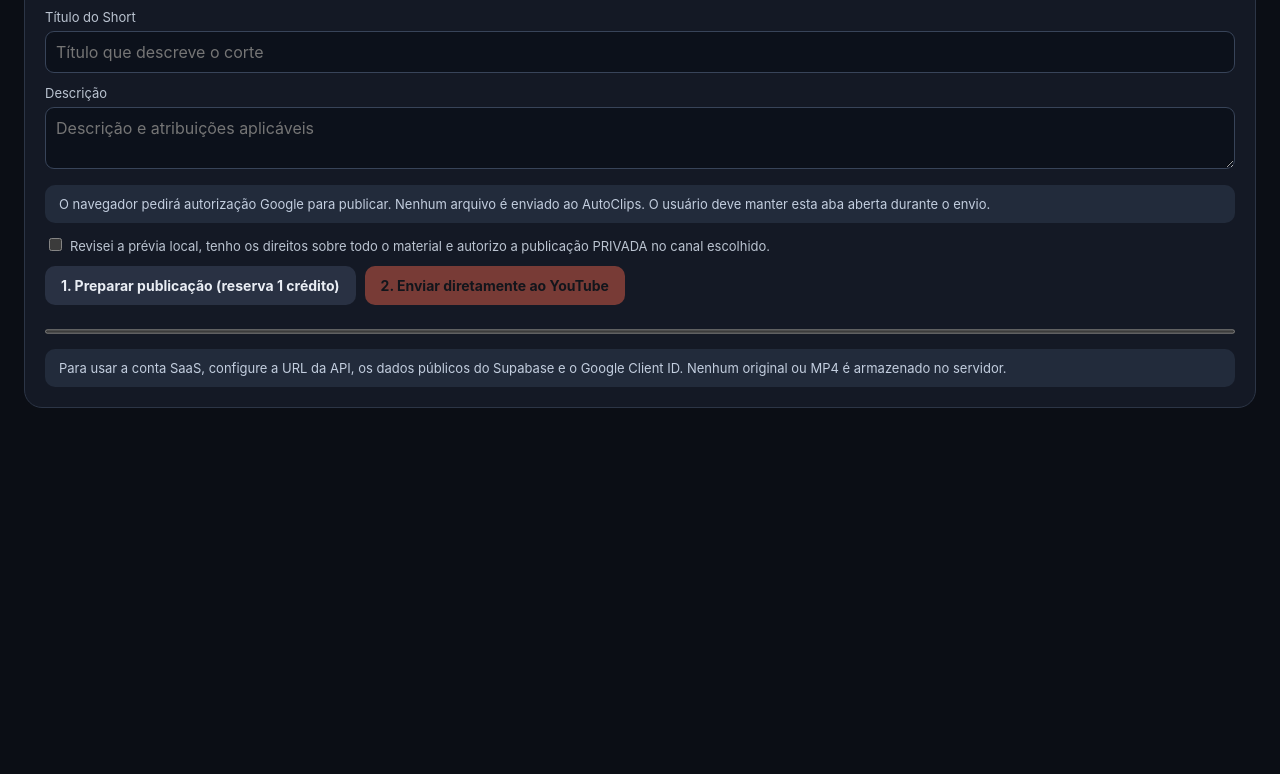
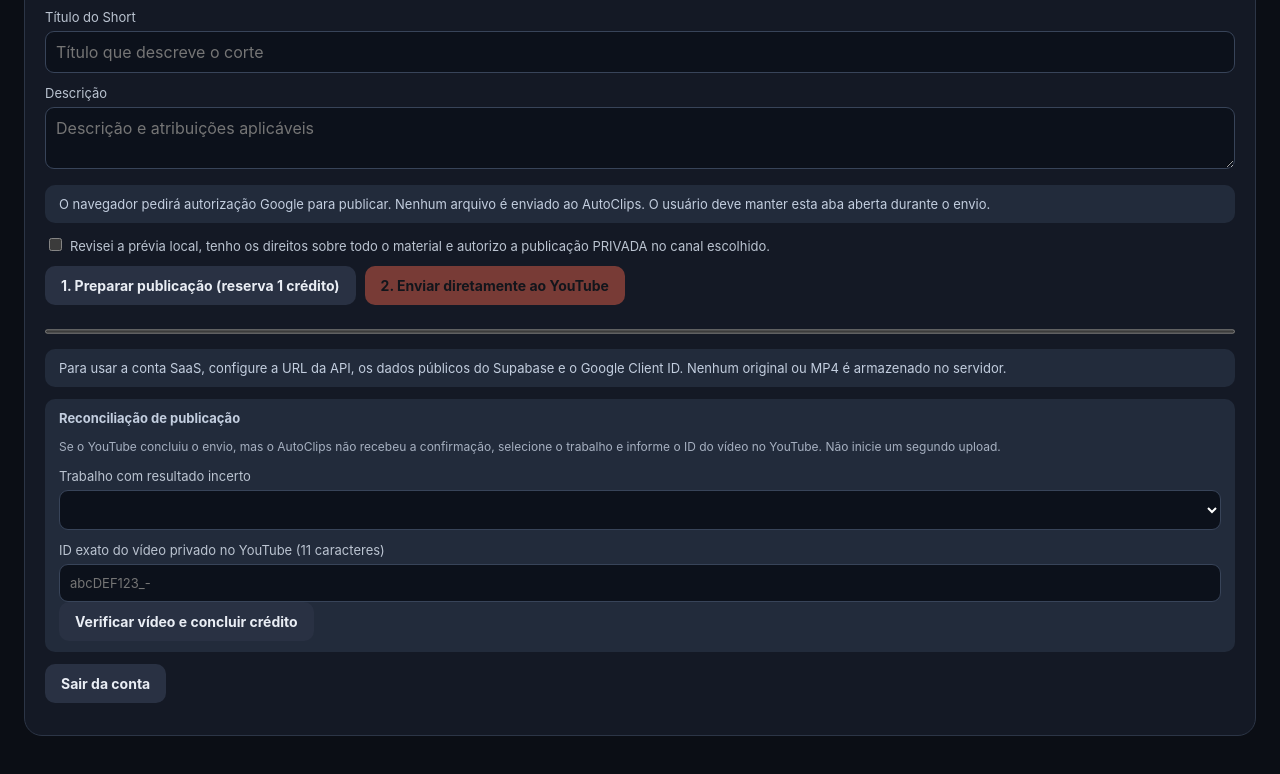
Before and after one commit to consecomclipcon-design/AutoClips-AI, a plain HTML site: page web-local/index.html in a window 1280 px wide. Shown: the part 2348-3122 px from the top of the page. Before the commit the page ends 2816 px from the top, so only its background shows below. Drawn offline with Linux system fonts and the light colour scheme; no server answers.

Commit message:
ui(saas): offer verified reconciliation of ambiguous browser uploads

```diff
--- a/web-local/index.html
+++ b/web-local/index.html
@@ -114,6 +114,17 @@ fieldset{border:none;margin:0;padding:0}fieldset[disabled]{opacity:.5}.field-row
 </fieldset>
 <div class="notice" id="saasFeedback" role="status">Para usar a conta SaaS, configure a URL da API, os dados públicos do Supabase e o Google Client ID. Nenhum original ou MP4 é armazenado no servidor.</div>
 <div id="saasStatus" aria-live="polite"></div>
+<div class="notice" style="margin-top:12px">
+<strong>Reconciliação de publicação</strong>
+<p class="muted">Se o YouTube concluiu o envio, mas o AutoClips não recebeu a confirmação, selecione o trabalho e informe o ID do vídeo no YouTube. Não inicie um segundo upload.</p>
+<label for="saasReconcileJob">Trabalho com resultado incerto</label>
+<select id="saasReconcileJob"></select>
+<label for="saasReconcileVideoId">ID exato do vídeo privado no YouTube (11 caracteres)</label>
+<input id="saasReconcileVideoId" maxlength="11" placeholder="abcDEF123_-">
+<button id="saasReconcile" class="secondary">Verificar vídeo e concluir crédito</button>
+</div>
+<div class="controls"><button id="saasLogout" class="secondary">Sair da conta</button></div>
+
 </section>
 </main>
 <script type="module" src="./app.js"></script>
```
